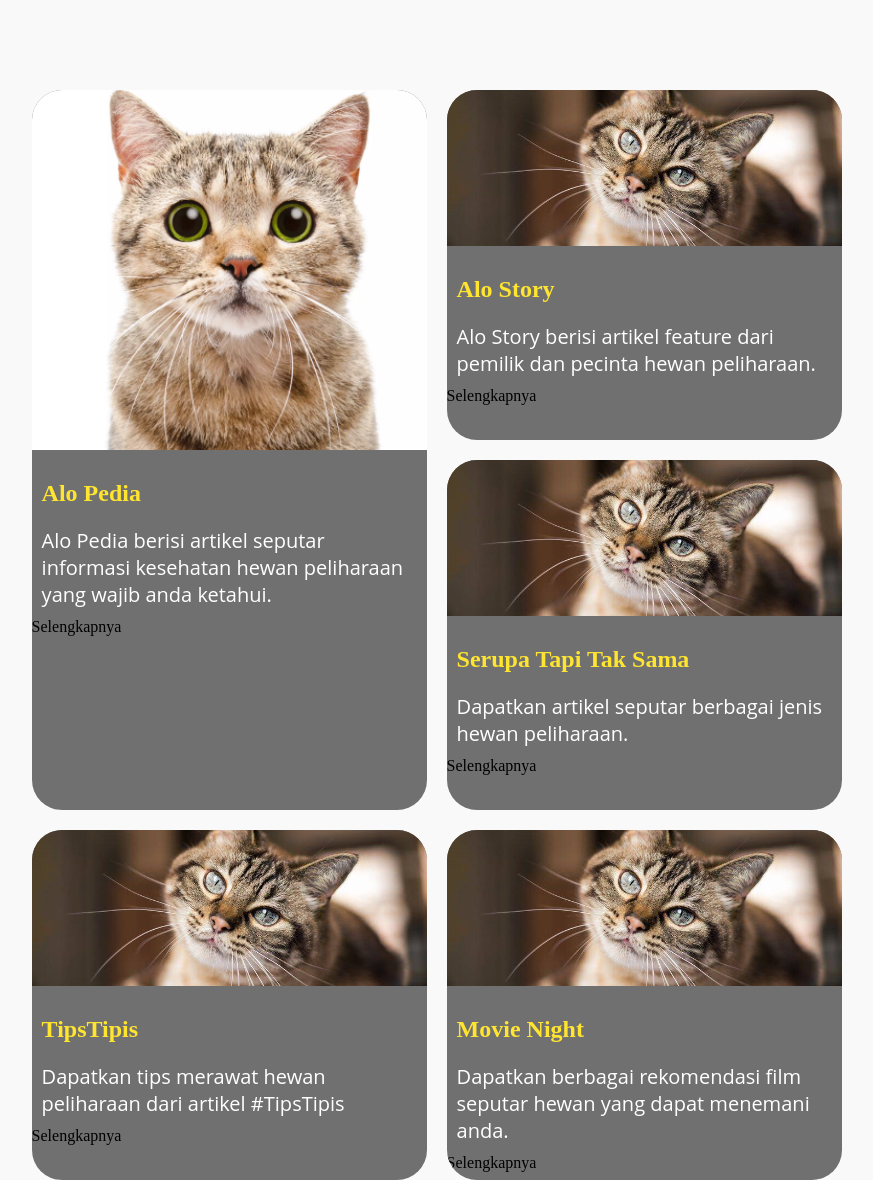
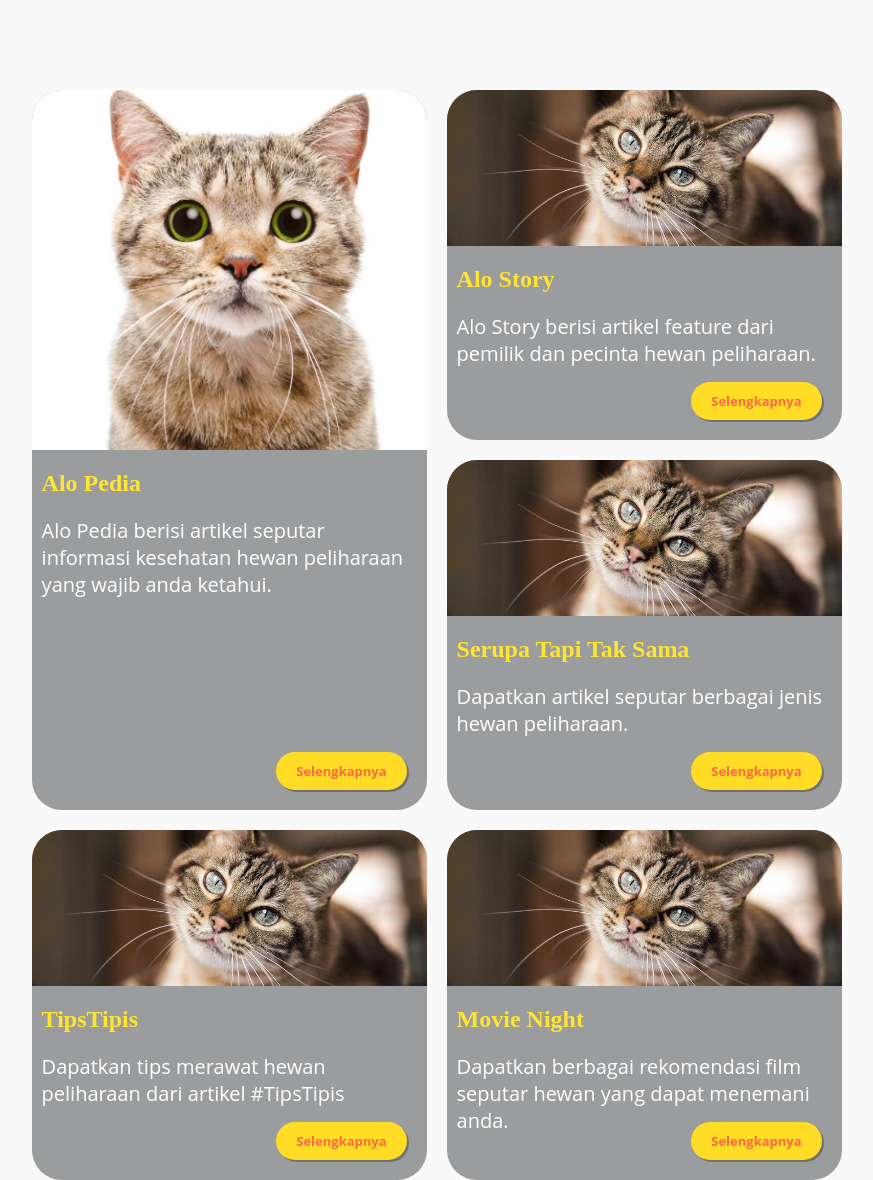
Before and after one commit to RandomG05/RandomG05.github.io, a PHP site: page / in a window 1280 px wide. Shown: the part 1987-3167 px from the top of the page, without its empty margins (197-1070 px from the left). Run offline with PHP 8.4, Linux system fonts and the light colour scheme.

Commit message:
Update style.css

```diff
--- a/style.css
+++ b/style.css
@@ -193,12 +193,13 @@
     }
 
     #artikel{
+        position: relative;
         text-align: left;
         width: 395px;
         max-width: 632px;
         height: 350px;
         padding: 0px 0px 0px;
-        background-color: #707070;
+        background-color: #9A9C9E;
         border-radius: 30px;
         overflow: hidden;
     }
@@ -217,7 +218,7 @@
     }
 
     #artikel > h2{
-        padding: 30px 10px 10px;
+        padding: 20px 10px 10px;
         font-family: Comfortaa;
         font-style: normal;
         font-weight: bold;
@@ -226,7 +227,7 @@
     }
 
     #artikel > span{
-        display: inline-block;
+        display: block;
         margin: 10px 10px 10px;
         font-family: Open Sans;
         font-style: normal;
@@ -234,4 +235,30 @@
         font-size: 20px;
         color: #FFFFFF;
     }
+
+    #readmore{
+        display: block;
+        position: absolute;
+        float: right;
+        right: 20px;
+        bottom: 20px;
+        color: white;
+        padding: 10px 20px 10px;
+        border-radius: 50px;
+        background-color: rgba(255,220,37,1);
+        font-family: Open Sans;
+        font-style: normal;
+        font-weight: bold;
+        font-size: 13px;
+        color: rgba(254,104,69,1);
+        box-shadow: 2px 2px #707070;
+        transition-duration: .2s;
+    }
+
+    #readmore:hover{
+        cursor: pointer;
+        box-shadow: none;
+        right: 18px;
+        bottom: 18px;
+    }
 </style>
```
